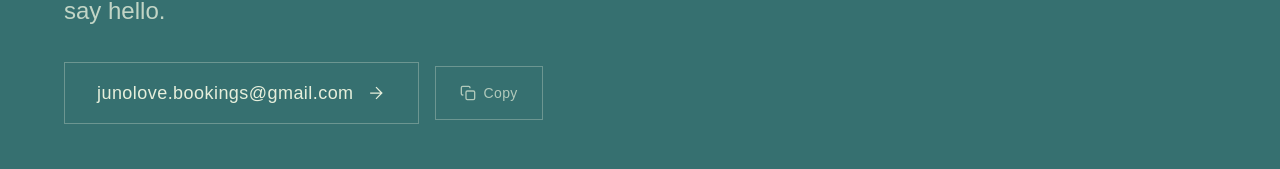
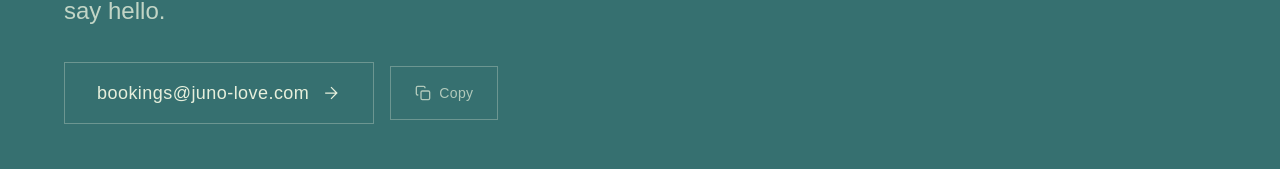
Before and after one commit to TainedeBlaze/juno-love, a Next.js app: page / in a window 1280 px wide. Shown: the part 3846-4015 px from the top of the page. Built offline with nearby package versions, Linux system fonts and the light colour scheme.

Commit message:
new_email

```diff
--- a/src/app/layout.tsx
+++ b/src/app/layout.tsx
@@ -125,7 +125,7 @@ const jsonLd = {
   ],
   contactPoint: {
     "@type": "ContactPoint",
-    email: "junolove.bookings@gmail.com",
+    email: "bookings@juno-love.com",
     contactType: "bookings",
   },
 };
--- a/src/components/sections/About.tsx
+++ b/src/components/sections/About.tsx
@@ -37,7 +37,7 @@ export default function About() {
   };
 
   return (
-    <section id="about" className="px-6 py-20 lg:px-10 lg:py-32">
+    <section id="about" className="scroll-mt-20 px-6 py-20 lg:px-10 lg:py-32">
       <div className="mx-auto grid max-w-7xl gap-12 lg:grid-cols-[1fr_1.3fr] lg:items-center lg:gap-8">
         {/* Bio - Left Side */}
         <div>
--- a/src/components/sections/Contact.tsx
+++ b/src/components/sections/Contact.tsx
@@ -4,7 +4,7 @@ import { useState } from "react";
 
 export default function Contact() {
   const [copied, setCopied] = useState(false);
-  const email = "junolove.bookings@gmail.com";
+  const email = "bookings@juno-love.com";
 
   const copyEmail = async () => {
     await navigator.clipboard.writeText(email);
@@ -13,7 +13,7 @@ export default function Contact() {
   };
 
   return (
-    <section id="contact" className="px-6 py-20 lg:px-10 lg:py-32">
+    <section id="contact" className="scroll-mt-20 px-6 py-20 lg:px-10 lg:py-32">
       <div className="mx-auto max-w-6xl">
         {/* Meta */}
         <p className="mb-2 text-xs uppercase tracking-wider text-white/50 lg:mb-4 lg:text-sm">
```
